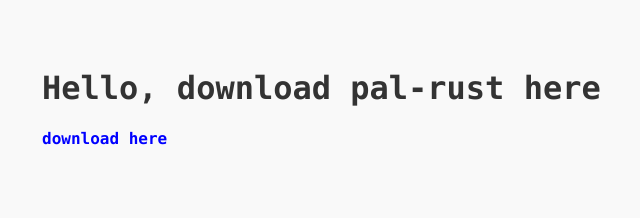
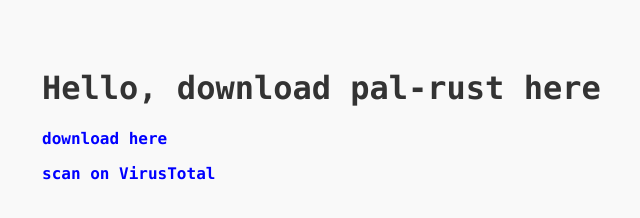
Before and after one commit to Tester309/Pal-rust, a plain HTML site: page index.html in a window 1280 px wide. Shown: the whole page, without its empty margins (6-646 px from the left). Drawn offline with Linux system fonts and the light colour scheme.

Commit message:
Update The Uselessly Useless Life

```diff
--- a/index.html
+++ b/index.html
@@ -23,5 +23,6 @@
 <body>
   <h1>Hello, download pal-rust here</h1>
   <p><a class="download-link" href="https://github.com/Tester309/Pal-rust/releases/download/pal-rust-1/Pal_Labs.exe">download here</a></p>
+  <p><a class="download-link" href="https://www.virustotal.com/gui/file/29565ab87ad0dfa3a6d934b8236dfc388b83a6ea66a89395cc6c8cb2e08637d0" target="_blank">scan on VirusTotal</a></p>
 </body>
 </html>
```
